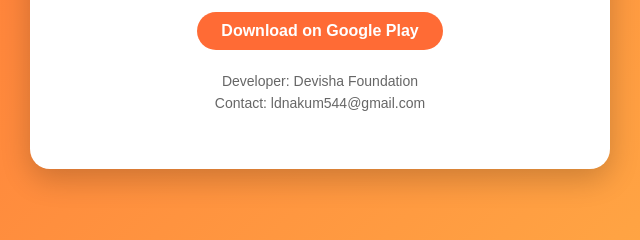
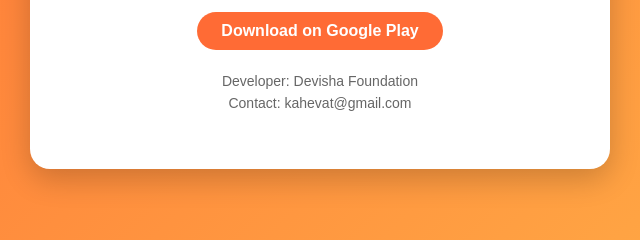
Before and after one commit to ldnakum544-design/ldnakum544-design.github.io, a plain HTML site: page index.html in a window 1280 px wide. Shown: the part 442-682 px from the top of the page, 320-960 px from the left. Drawn offline with Linux system fonts and the light colour scheme.

Commit message:
Update index.html

```diff
--- a/index.html
+++ b/index.html
@@ -47,7 +47,7 @@
     </a>
     <div class="contact">
       <p>Developer: Devisha Foundation<br>
-      Contact: ldnakum544@gmail.com</p>
+      Contact: kahevat@gmail.com</p>
     </div>
   </div>
 </body>
```
